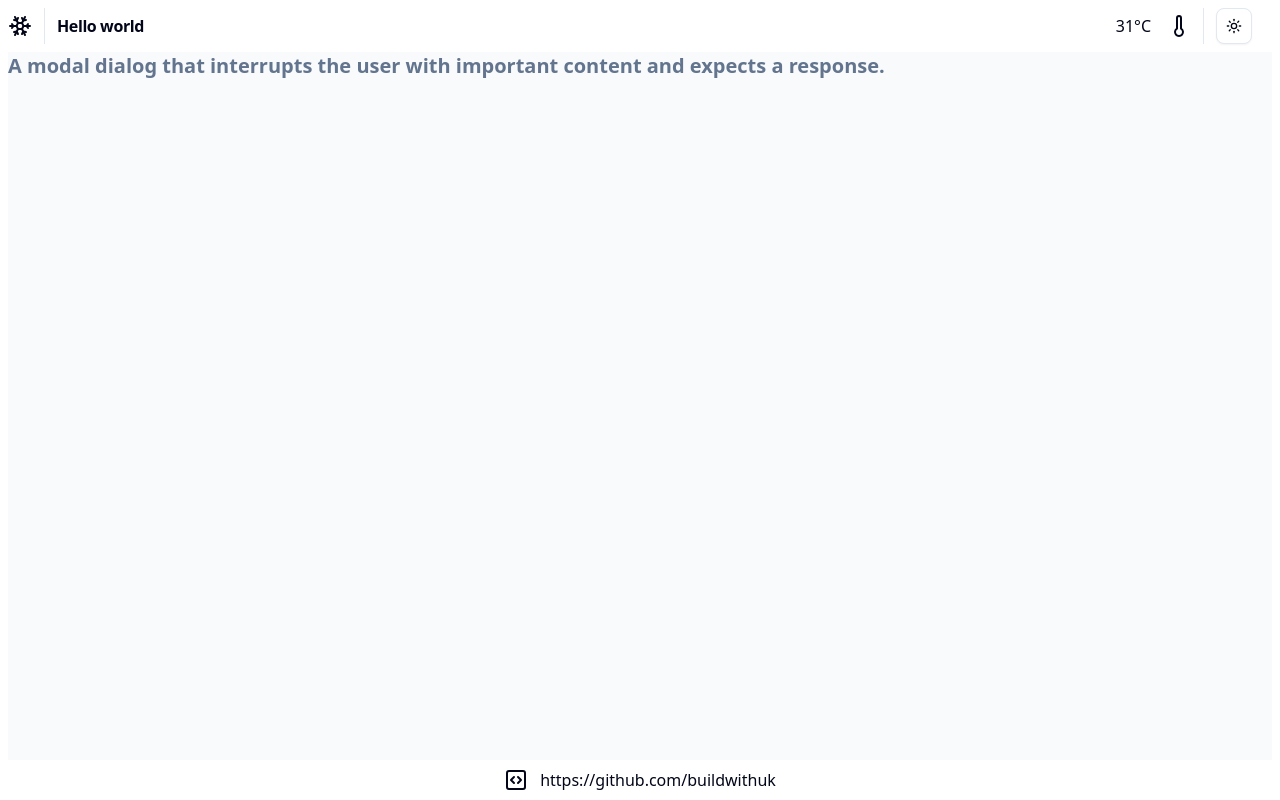
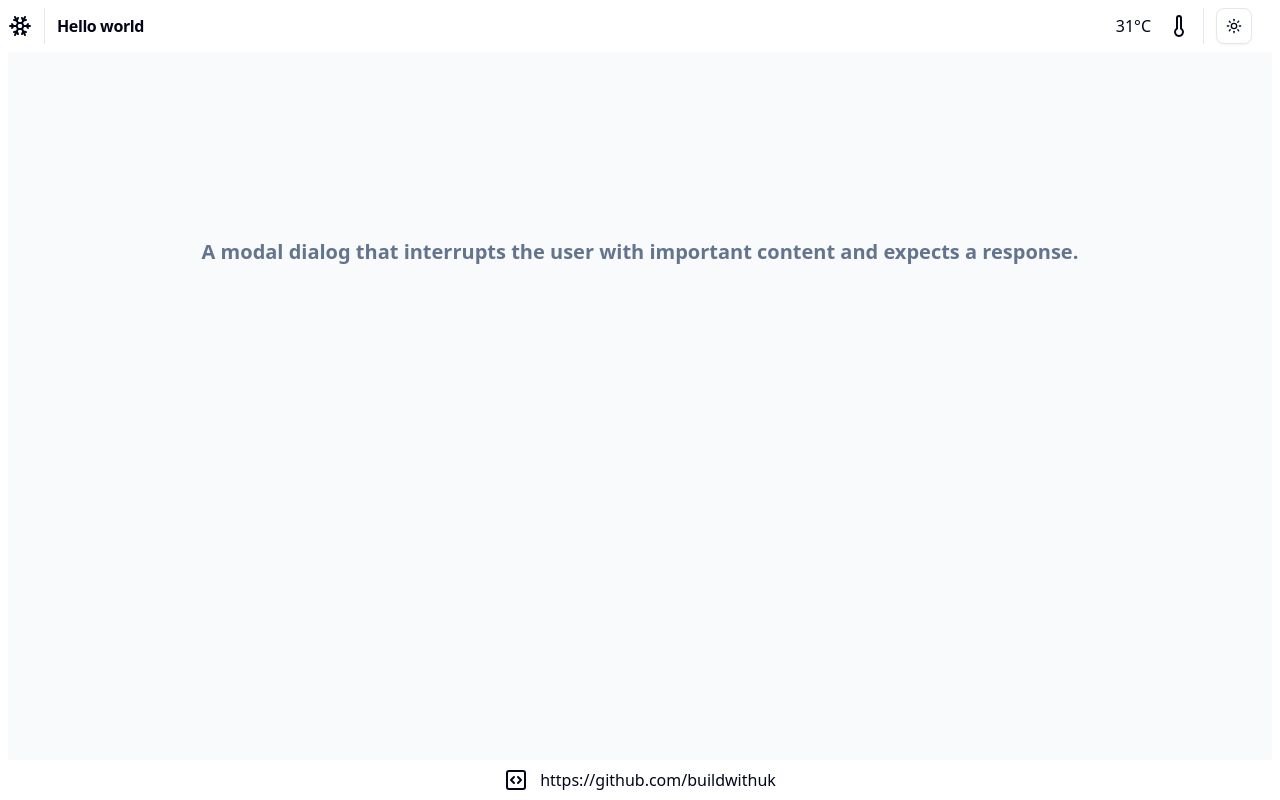
Before and after one commit to buildwithuk/landing-page, a React (Vite) app in the folder landing-page-fe/: page / in a window 1280 px wide. Built offline with nearby package versions, Linux system fonts and the light colour scheme; no server answers.

Commit message:
Moved the content to center

```diff
--- a/landing-page-fe/src/components/content-component/content-component.tsx
+++ b/landing-page-fe/src/components/content-component/content-component.tsx
@@ -1,12 +1,12 @@
 import type { FC, ReactElement } from "react";
 
-export const ContentComponent : FC = () : ReactElement => {
+export const ContentComponent: FC = (): ReactElement => {
   return (
-    <div>
-       <p className="font-semibold text-muted-foreground text-xl">
-      A modal dialog that interrupts the user with important content and expects
-      a response.
-    </p>
+    <div className="flex flex-row   items-center justify-center h-100 ">
+      <p className=" font-semibold text-muted-foreground text-xl">
+        A modal dialog that interrupts the user with important content and
+        expects a response.
+      </p>
     </div>
   );
-}
+};
```
